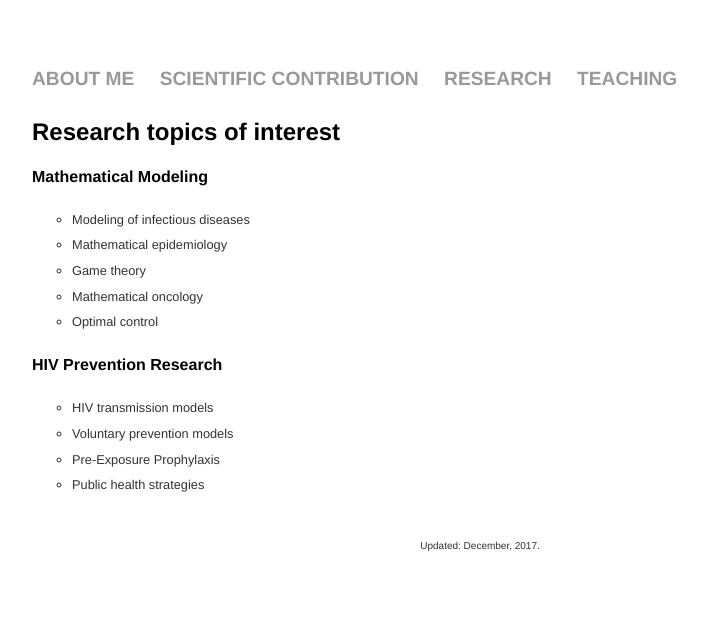
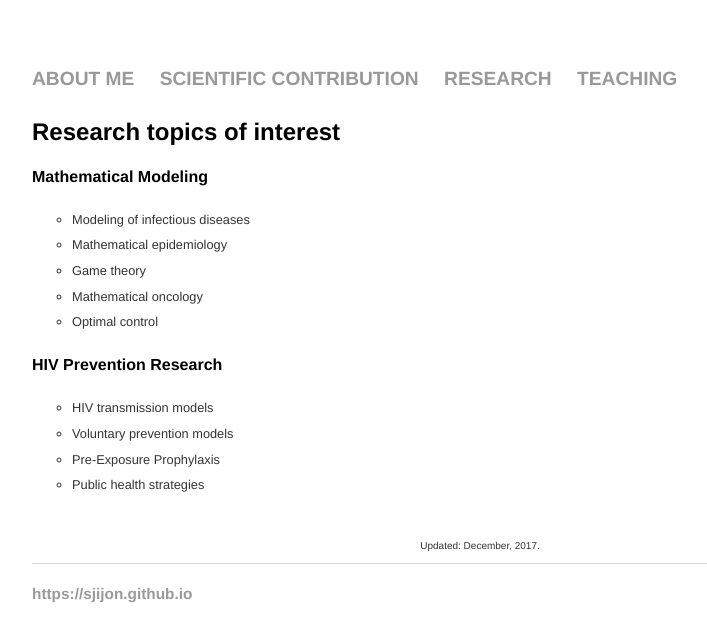
Before and after one commit to sjijon/sjijon.github.io, a Jekyll site: the page built from research.html, in a window 1280 px wide. Shown: the top 642 px of the page, without its empty margins (160-867 px from the left). Built offline with Jekyll 4.4.1, drawn with Linux system fonts in a browser that asks for light colours.

Commit message:
Update research.html

```diff
--- a/research.html
+++ b/research.html
@@ -1,19 +1,7 @@
-<!DOCTYPE html>
-<html>
-	<head>
-		<title>Sofia JIJON</title>
-		<!-- link to main stylesheet -->
-		<link rel="stylesheet" type="text/css" href="/css/main.css">
-	</head>
-	<body>
-		<nav>
-    		<ul>
-        		<li><a href="/">ABOUT ME</a></li>
-	        	<li><a href="/publications">SCIENTIFIC CONTRIBUTION</a></li>
-        		<li><a href="/research">RESEARCH</a></li>
-        		<li><a href="/teaching">TEACHING</a></li>
-    		</ul>
-</nav>
+---
+layout: default
+title: Research
+---
 
 		<h2>Research topics of interest</h2>
 		<h4>Mathematical Modeling</h4>
@@ -37,6 +25,3 @@
 	<p style="font-size:10px;text-align:center;">
 		Updated: December, 2017.
 	</p>
-
-</body>
-</html>
```
